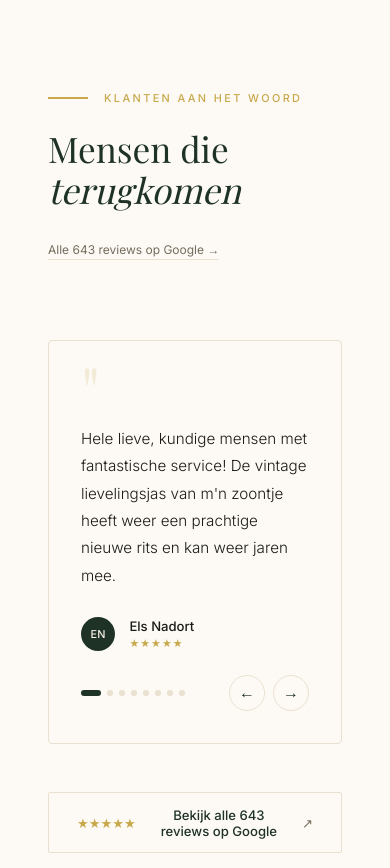
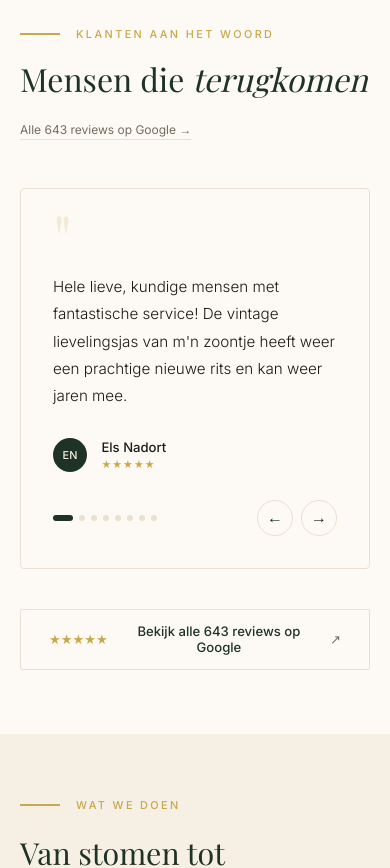
Before and after one commit to sebasvandijck/staring, a Next.js app: page / in a window 390 px wide. Shown: the part 2140-3008 px from the top of the page. Built offline with nearby package versions, Linux system fonts and the light colour scheme; a web font is replaced by a local one.

Commit message:
swipe carousel reviews mobiel

```diff
--- a/components/Reviews.tsx
+++ b/components/Reviews.tsx
@@ -1,6 +1,6 @@
 'use client'
 
-import { useState } from 'react'
+import { useState, useRef } from 'react'
 import { useLang } from './useLang'
 import { t } from '@/lib/translations'
 
@@ -8,19 +8,33 @@ export default function Reviews() {
   const lang = useLang()
   const [current, setCurrent] = useState(0)
   const items = t.reviews.items
+  const touchStart = useRef<number | null>(null)
+
+  const prev = () => setCurrent(i => (i - 1 + items.length) % items.length)
+  const next = () => setCurrent(i => (i + 1) % items.length)
+
+  const onTouchStart = (e: React.TouchEvent) => {
+    touchStart.current = e.touches[0].clientX
+  }
+  const onTouchEnd = (e: React.TouchEvent) => {
+    if (touchStart.current === null) return
+    const diff = touchStart.current - e.changedTouches[0].clientX
+    if (Math.abs(diff) > 50) diff > 0 ? next() : prev()
+    touchStart.current = null
+  }
 
   return (
-    <section id="reviews" style={{ padding: '8rem 3rem', background: 'var(--white)' }}>
+    <section id="reviews" style={{ padding: 'clamp(4rem, 8vw, 8rem) clamp(1.25rem, 4vw, 3rem)', background: 'var(--white)' }}>
       <div style={{ maxWidth: '1200px', margin: '0 auto' }}>
-        <div className="reveal" style={{ display: 'flex', justifyContent: 'space-between', alignItems: 'flex-end', marginBottom: '5rem', flexWrap: 'wrap', gap: '2rem' }}>
+        <div className="reveal" style={{ display: 'flex', justifyContent: 'space-between', alignItems: 'flex-end', marginBottom: '3rem', flexWrap: 'wrap', gap: '1.5rem' }}>
           <div>
-            <div style={{ display: 'flex', alignItems: 'center', gap: '1rem', marginBottom: '1.5rem' }}>
+            <div style={{ display: 'flex', alignItems: 'center', gap: '1rem', marginBottom: '1.25rem' }}>
               <span className="gold-line" />
               <span style={{ fontSize: '0.68rem', fontWeight: 500, letterSpacing: '0.22em', textTransform: 'uppercase', color: 'var(--gold)' }}>
                 {t.reviews.eyebrow[lang]}
               </span>
             </div>
-            <h2 style={{ fontFamily: 'var(--font-playfair), serif', fontSize: 'clamp(2.2rem, 3.5vw, 3.4rem)', fontWeight: 400, lineHeight: 1.15, color: 'var(--green)' }}>
+            <h2 style={{ fontFamily: 'var(--font-playfair), serif', fontSize: 'clamp(2rem, 3.5vw, 3.4rem)', fontWeight: 400, lineHeight: 1.15, color: 'var(--green)' }}>
               {t.reviews.title1[lang]} <em style={{ fontStyle: 'italic' }}>{t.reviews.title2[lang]}</em>
             </h2>
           </div>
@@ -35,12 +49,9 @@ export default function Reviews() {
           <div style={{ columns: '2', columnGap: '1.5px', background: 'var(--cream-dark)', border: '1.5px solid var(--cream-dark)', borderRadius: '4px', overflow: 'hidden' }}>
             {items.map((review, i) => (
               <div key={review.name} className={`reveal reveal-delay-${(i % 4) + 1}`} style={{
-                breakInside: 'avoid',
-                background: 'var(--white)',
-                padding: '2.25rem',
-                marginBottom: '1.5px',
-                display: 'inline-block',
-                width: '100%',
+                breakInside: 'avoid', background: 'var(--white)',
+                padding: '2.25rem', marginBottom: '1.5px',
+                display: 'inline-block', width: '100%',
               }}>
                 <span style={{ fontFamily: 'var(--font-playfair), serif', fontSize: '4.5rem', lineHeight: 0.5, color: 'var(--gold)', opacity: 0.18, display: 'block', marginBottom: '1.25rem' }}>"</span>
                 <p style={{ fontSize: '0.93rem', lineHeight: 1.82, fontWeight: 300, color: 'var(--text)', marginBottom: '1.75rem' }}>
@@ -60,14 +71,18 @@ export default function Reviews() {
           </div>
         </div>
 
-        {/* Mobile: carousel */}
-        <div className="reviews-mobile">
+        {/* Mobile: swipeable carousel */}
+        <div className="reviews-mobile"
+          onTouchStart={onTouchStart}
+          onTouchEnd={onTouchEnd}
+          style={{ userSelect: 'none' }}
+        >
           <div style={{ border: '1.5px solid var(--cream-dark)', borderRadius: '4px', overflow: 'hidden', background: 'var(--white)', padding: '2rem' }}>
             <span style={{ fontFamily: 'var(--font-playfair), serif', fontSize: '4rem', lineHeight: 0.5, color: 'var(--gold)', opacity: 0.18, display: 'block', marginBottom: '1.25rem' }}>"</span>
             <p style={{ fontSize: '0.95rem', lineHeight: 1.8, fontWeight: 300, color: 'var(--text)', marginBottom: '1.75rem', minHeight: '80px' }}>
               {items[current].text[lang]}
             </p>
-            <div style={{ display: 'flex', alignItems: 'center', gap: '0.9rem', marginBottom: '1.5rem' }}>
+            <div style={{ display: 'flex', alignItems: 'center', gap: '0.9rem', marginBottom: '1.75rem' }}>
               <div style={{ width: '34px', height: '34px', borderRadius: '50%', background: 'var(--green)', color: 'var(--cream)', display: 'flex', alignItems: 'center', justifyContent: 'center', fontSize: '0.68rem', fontWeight: 500, flexShrink: 0 }}>
                 {items[current].initials}
               </div>
@@ -76,23 +91,25 @@ export default function Reviews() {
                 <div style={{ fontSize: '0.68rem', color: 'var(--gold)', letterSpacing: '0.1em', marginTop: '2px' }}>★★★★★</div>
               </div>
             </div>
-            {/* Controls */}
             <div style={{ display: 'flex', alignItems: 'center', justifyContent: 'space-between' }}>
-              <div style={{ display: 'flex', gap: '6px' }}>
+              <div style={{ display: 'flex', gap: '6px', alignItems: 'center' }}>
                 {items.map((_, i) => (
-                  <button key={i} onClick={() => setCurrent(i)} style={{ width: i === current ? '20px' : '6px', height: '6px', borderRadius: '3px', background: i === current ? 'var(--green)' : 'var(--cream-dark)', border: 'none', cursor: 'pointer', padding: 0, transition: 'all 0.2s' }} />
+                  <button key={i} onClick={() => setCurrent(i)} style={{
+                    width: i === current ? '20px' : '6px', height: '6px',
+                    borderRadius: '3px', background: i === current ? 'var(--green)' : 'var(--cream-dark)',
+                    border: 'none', cursor: 'pointer', padding: 0, transition: 'all 0.2s',
+                  }} />
                 ))}
               </div>
               <div style={{ display: 'flex', gap: '0.5rem' }}>
-                <button onClick={() => setCurrent(i => (i - 1 + items.length) % items.length)} style={{ width: '36px', height: '36px', borderRadius: '50%', border: '1px solid var(--cream-dark)', background: 'transparent', cursor: 'pointer', fontSize: '1rem', display: 'flex', alignItems: 'center', justifyContent: 'center', color: 'var(--green)' }}>←</button>
-                <button onClick={() => setCurrent(i => (i + 1) % items.length)} style={{ width: '36px', height: '36px', borderRadius: '50%', border: '1px solid var(--cream-dark)', background: 'transparent', cursor: 'pointer', fontSize: '1rem', display: 'flex', alignItems: 'center', justifyContent: 'center', color: 'var(--green)' }}>→</button>
+                <button onClick={prev} style={{ width: '36px', height: '36px', borderRadius: '50%', border: '1px solid var(--cream-dark)', background: 'transparent', cursor: 'pointer', fontSize: '1rem', display: 'flex', alignItems: 'center', justifyContent: 'center', color: 'var(--green)' }}>←</button>
+                <button onClick={next} style={{ width: '36px', height: '36px', borderRadius: '50%', border: '1px solid var(--cream-dark)', background: 'transparent', cursor: 'pointer', fontSize: '1rem', display: 'flex', alignItems: 'center', justifyContent: 'center', color: 'var(--green)' }}>→</button>
               </div>
             </div>
           </div>
         </div>
 
-        {/* Google CTA */}
-        <div style={{ textAlign: 'center', marginTop: '3rem' }}>
+        <div style={{ textAlign: 'center', marginTop: '2.5rem' }}>
           <a href="https://maps.google.com/?cid=17744891490161392760" target="_blank" rel="noopener noreferrer"
             style={{ display: 'inline-flex', alignItems: 'center', gap: '0.75rem', fontFamily: 'var(--font-inter), sans-serif', fontSize: '0.82rem', fontWeight: 500, color: 'var(--green)', textDecoration: 'none', border: '1px solid var(--cream-dark)', padding: '0.85rem 1.75rem', borderRadius: '2px', background: 'var(--white)' }}>
             <span style={{ color: 'var(--gold)' }}>★★★★★</span>
```
